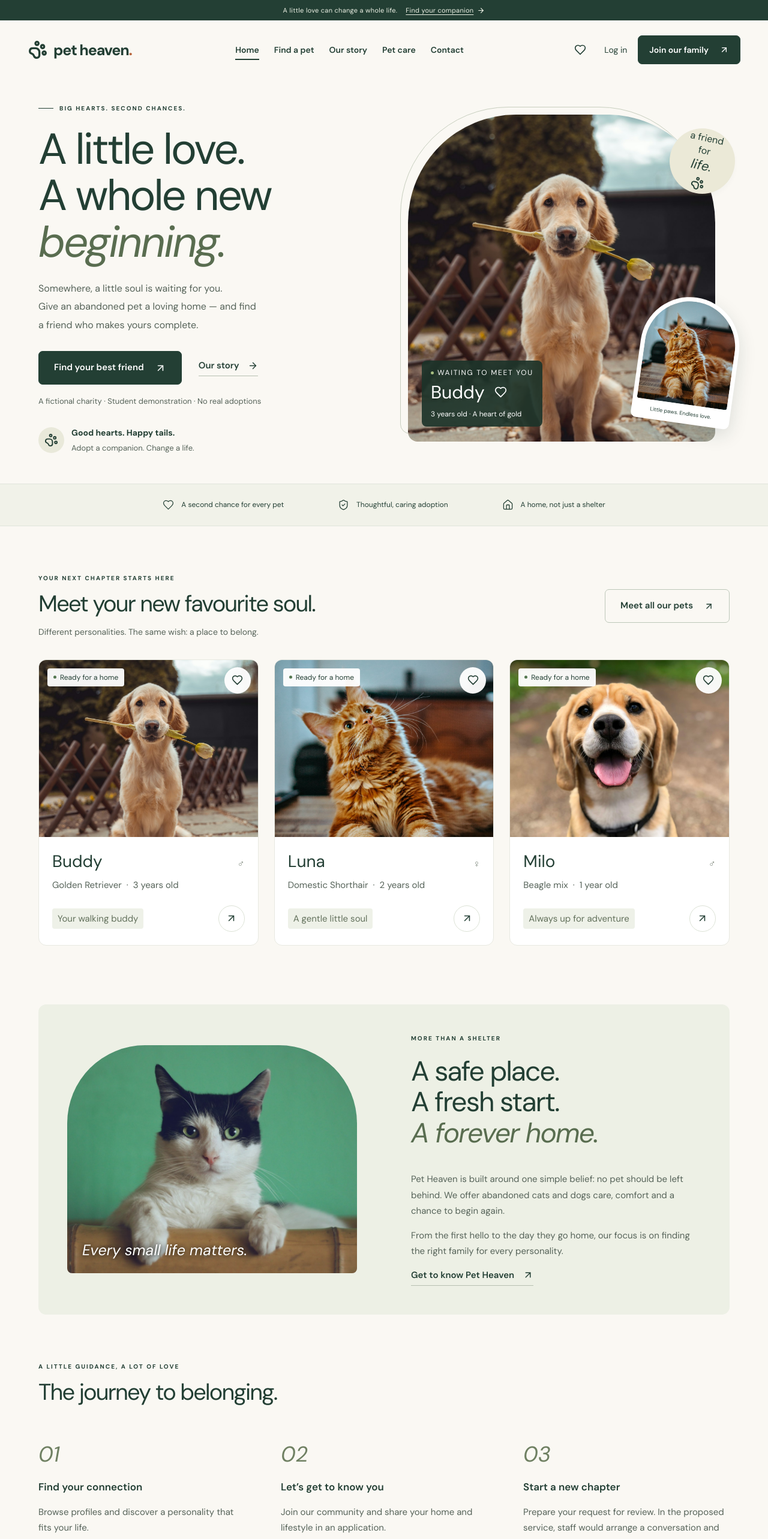
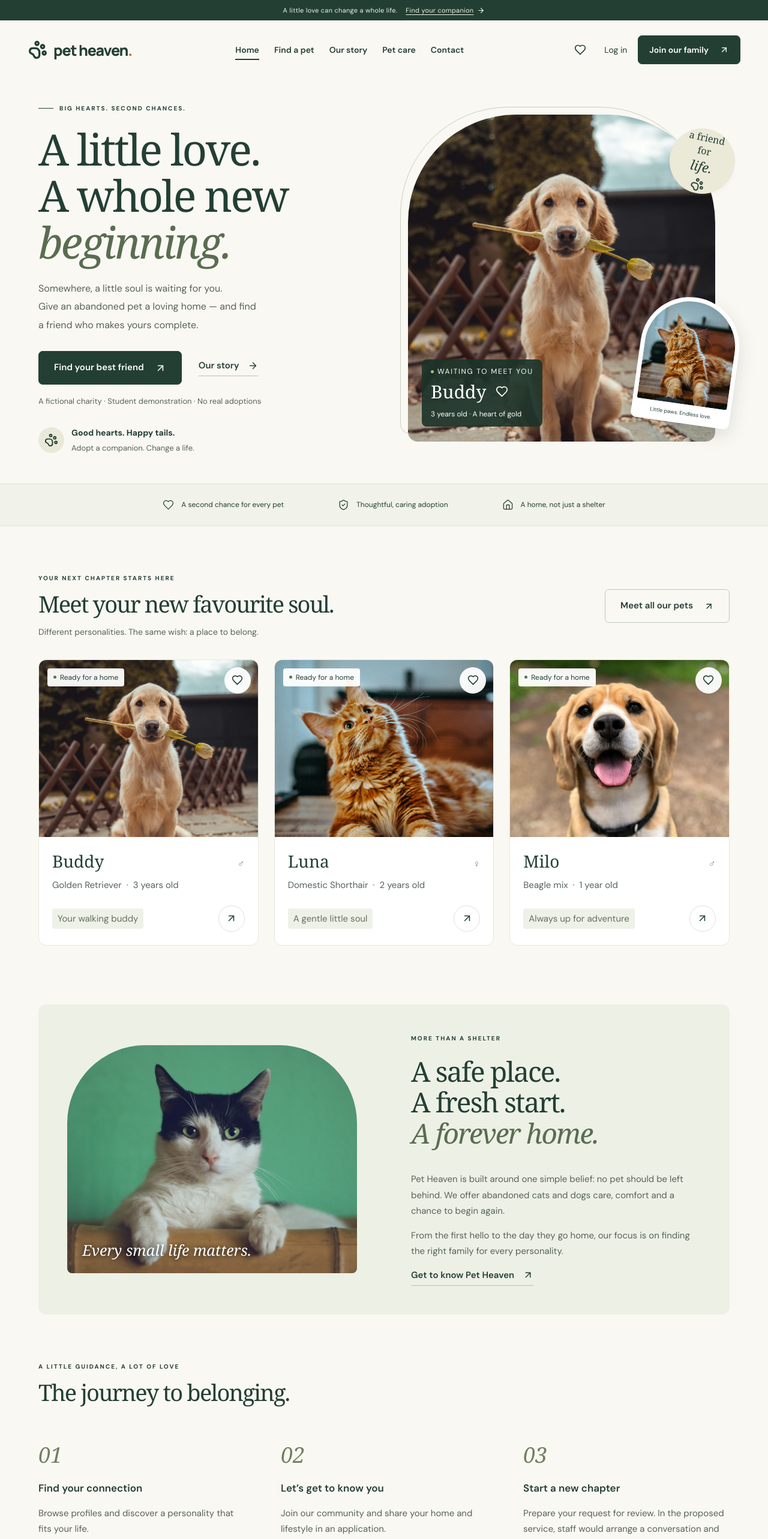
Before and after one commit to leafyve/pet-heaven, a React (Vite) app: page / in a window 1280 px wide. Shown: the top 2565 px of the page at 60% size. Built offline with nearby package versions, Linux system fonts and the light colour scheme.

Commit message:
Restore original serif headings and typography

```diff
--- a/src/styles.css
+++ b/src/styles.css
@@ -1,4 +1,4 @@
-@import url("https://fonts.googleapis.com/css2?family=DM+Sans:ital,wght@0,400;0,500;0,600;0,700;0,800;1,400&display=swap");
+@import url("https://fonts.googleapis.com/css2?family=DM+Sans:wght@400;500;600;700&family=Manrope:wght@400;500;600;700;800&display=swap");
 :root {
   --paper: #faf8f3;
   --white: #fff;
@@ -7,8 +7,8 @@
   --line: #e0e4db;
   --sage: #e9eee4;
   --orange: #ba683f;
-  --font: "DM Sans", sans-serif;
-  font-family: var(--font);
+  --serif: Georgia, "Times New Roman", serif;
+  font-family: "DM Sans", sans-serif;
   color: var(--ink);
   background: var(--paper);
   font-synthesis: none;
@@ -58,7 +58,7 @@ p {
 }
 h1,
 h2 {
-  font-family: var(--font);
+  font-family: var(--serif);
   font-weight: 400;
   letter-spacing: -1.8px;
   line-height: 1.12;
@@ -129,7 +129,7 @@ main:focus {
   gap: 30px;
 }
 .brand {
-  font-family: var(--font);
+  font-family: "Manrope", sans-serif;
   font-size: 25px;
   font-weight: 800;
   display: flex;
@@ -356,7 +356,7 @@ main:focus {
 }
 .photo-label strong {
   font-size: 35px;
-  font-family: var(--font);
+  font-family: var(--serif);
   font-weight: 400;
   display: flex;
   gap: 16px;
@@ -389,7 +389,7 @@ main:focus {
   text-align: center;
   font-size: 16px;
   transform: rotate(12deg);
-  font-family: var(--font);
+  font-family: var(--serif);
   box-shadow: 0 5px 10px #233f3408;
 }
 .circle-note em {
@@ -538,7 +538,7 @@ main:focus {
   justify-content: space-between;
 }
 .pet-title h3 {
-  font-family: var(--font);
+  font-family: var(--serif);
   font-size: 28px;
   margin-bottom: 8px;
   font-weight: 400;
@@ -605,7 +605,7 @@ main:focus {
   bottom: 22px;
   left: 25px;
   color: white;
-  font: italic 25px var(--font);
+  font: italic 25px var(--serif);
   text-shadow: 0 1px 9px #000;
 }
 .story-band h2 {
@@ -622,7 +622,7 @@ main:focus {
   margin-top: 45px;
 }
 .steps article > span {
-  font: italic 36px var(--font);
+  font: italic 36px var(--serif);
   color: #6f8062;
   display: block;
   margin-bottom: 20px;
```
Also changed, not shown: 1 other file (tests, documents, lock files or other folders).
